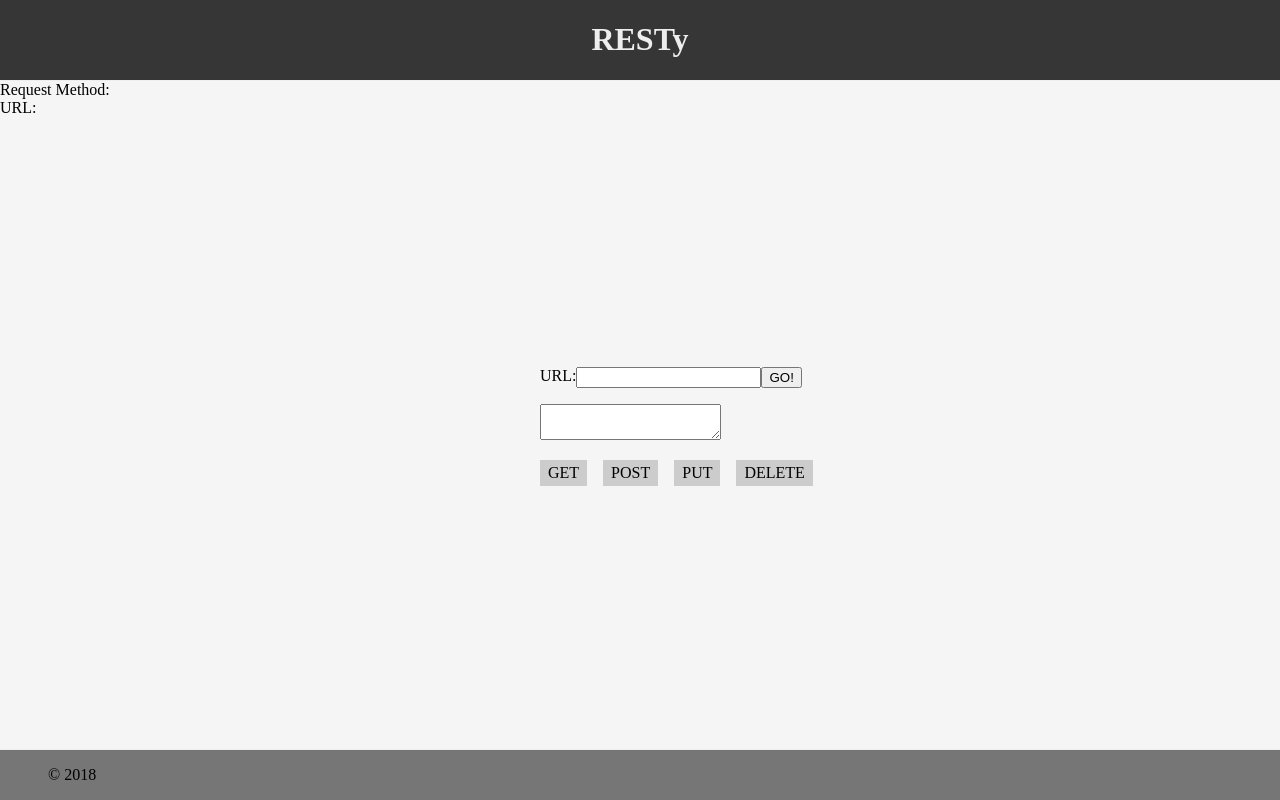
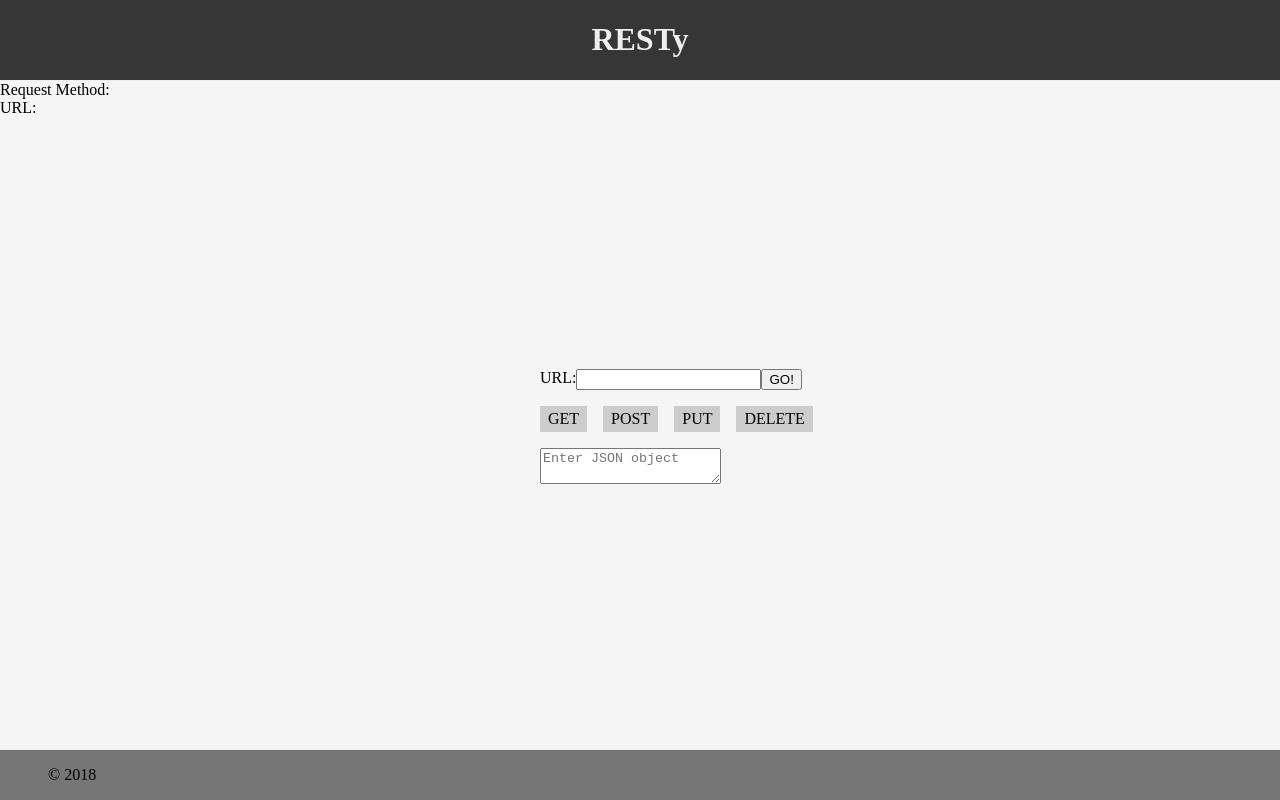
Before and after one commit to camillarees/resty, a React (Create React App) app: page / in a window 1280 px wide. Built offline with nearby package versions, Linux system fonts and the light colour scheme; no server answers.

Commit message:
modularized functions

```diff
--- a/src/App.jsx
+++ b/src/App.jsx
@@ -17,7 +17,7 @@ const App = () => {
   const [loading, setLoading] = useState(false);
 
   const callApi = (requestParams) => {
-    setLoading(false);
+    setLoading(true);
     setRequestParams(requestParams);
   }
 
@@ -25,15 +25,18 @@ const App = () => {
     console.log('something happened once when mounted');
     async function apiCall(){
       let response = await axios({
-        method: 'GET',
+        method: requestParams.method,
         url: requestParams.url,
         data: requestParams.json,
       });
       console.log(response);
       setApiData(response.data)
+      setLoading(false);
 
     }
+    if(Object.keys(requestParams).length > 0) {
       apiCall();
+    }
 
   }, [requestParams]);
 
@@ -43,7 +46,7 @@ const App = () => {
       <Header />
       <div>Request Method: {requestParams.method}</div>
       <div>URL: {requestParams.url}</div>
-      <Form handleApiCall={callApi} setLoading={setLoading}/>
+      <Form handleApiCall={callApi} />
       <Results data={apiData} loading={loading}/>
       <Footer />
     </>
--- a/src/components/form/index.jsx
+++ b/src/components/form/index.jsx
@@ -7,7 +7,8 @@ const Form = (props) => {
 
   const [jsonData, setJsonData] = useState({});
   const [method, setMethod] = useState('GET');
-  const [url, setUrl] = useState('https://pokeapi.co/api/v2/pokemon');
+  const [url, setUrl] = useState(null);
+  const [validJson, setValidJson] = useState(true);
 
   const handleSubmit = (e) => {
     e.preventDefault();
@@ -21,20 +22,45 @@ const Form = (props) => {
     props.handleApiCall(formData);
   };
 
+  const handleRestSelection = e => {
+    const selectedRestMethod = e.target.textContent;
+    setMethod(selectedRestMethod);
+  }
+
+  const handleUrl = e => {
+    setUrl(e.target.value);
+  }
+
+
+const handleData = e => {
+  try {
+    let jsonData = JSON.parse(e.target.value);
+    console.log(validJson);
+    setJsonData(jsonData)
+    setValidJson(true);
+  } catch(e) {
+    console.log(validJson);
+    setValidJson(false);
+  }
+}
   return (
     <>
     <form onSubmit={handleSubmit}>
       <label>
         <span>URL: </span>
-        <input  data-testid="form-input" name='url' type='text' onChange={(e) => setUrl(e.target.value)}/>
+        <input  data-testid="form-input" name='url' type='text' onChange={handleUrl}/>
         <button data-testid="go-button" type="submit">GO!</button>
       </label>
-      <textarea onChange={(e) => setJsonData(e.target.value)}></textarea>
+
       <label className="methods">
-        <span id="get" onClick={() => setMethod('GET')}>GET</span>
-        <span id="post" onClick={() => setMethod('POST')}>POST</span>
-        <span id="put" onClick={() => setMethod('PUT')}>PUT</span>
-        <span id="delete" onClick={() => setMethod('DELETE')}>DELETE</span>
+        <span id="get" onClick={handleRestSelection}>GET</span>
+        <span id="post" onClick={handleRestSelection}>POST</span>
+        <span id="put" onClick={handleRestSelection}>PUT</span>
+        <span id="delete" onClick={handleRestSelection}>DELETE</span>
+      </label>
+      {validJson ? null : "Invalid JSON"}
+      <label>
+      <textarea placeholder="Enter JSON object" onChange={handleData}></textarea>
       </label>
     </form>
     </>
--- a/src/components/results/index.jsx
+++ b/src/components/results/index.jsx
@@ -5,7 +5,6 @@ import './results.scss';
 
 const Results = (props) => {
   const { data } = props;
-  console.log(data);
   return (
     <section>
       {
```
